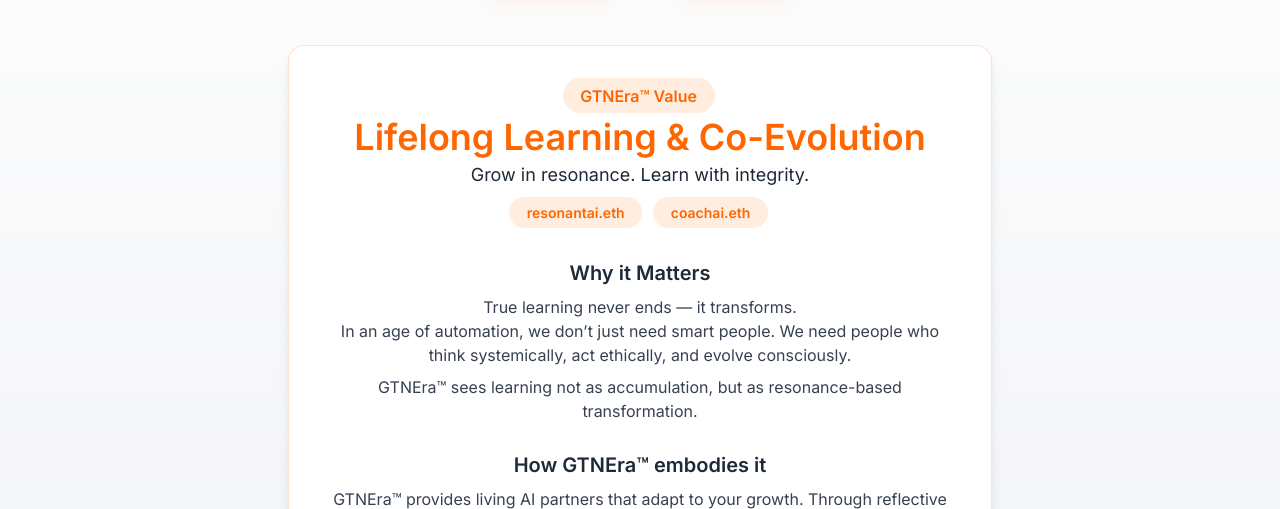
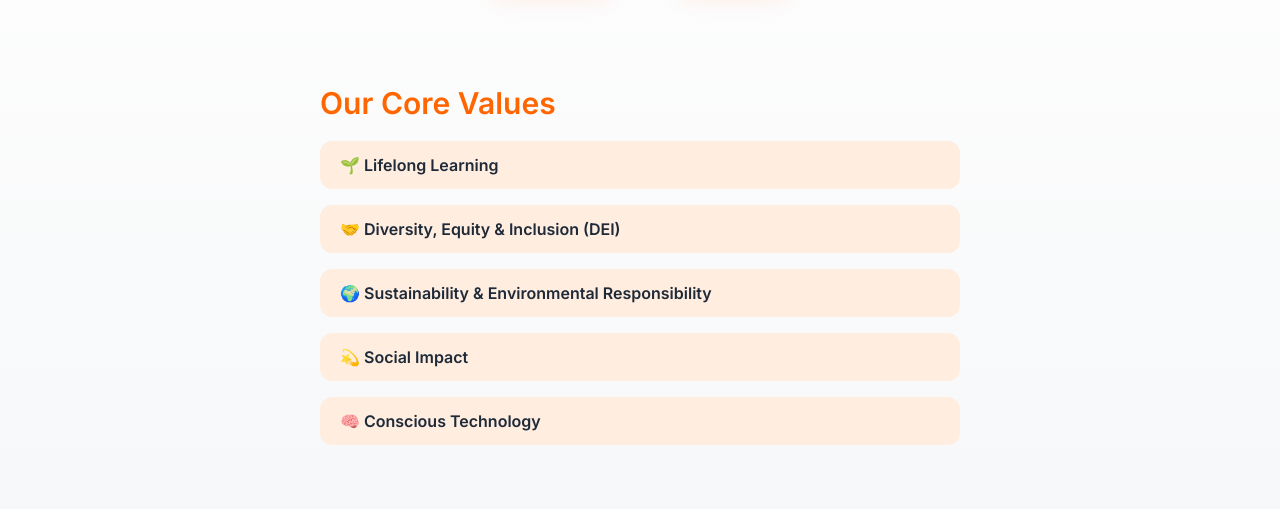
Before and after one commit to GTNEra/GTNEraHomepage, a plain HTML site: page values/lifelong-learning.html in a window 1280 px wide. Shown: the part 291-800 px from the top of the page. Drawn offline with nearby package versions, Linux system fonts and the light colour scheme.

Commit message:
Update lifelong-learning.html

```diff
--- a/values/lifelong-learning.html
+++ b/values/lifelong-learning.html
@@ -417,6 +417,39 @@
 
   <section class="max-w-3xl mx-auto mt-12 mb-10 px-4">
     <!-- Hier startet dein Content für die Hauptseite -->
+
+     <!-- INTRO -->
+  <main class="max-w-2xl mx-auto px-4 py-10">
+  <h1 class="text-2xl md:text-3xl font-bold mb-5 text-[#FF6600]">Our Core Values</h1>
+  <ul class="space-y-4">
+    <li>
+      <a href="lifelong-learning.html" class="block px-5 py-3 rounded-xl bg-[#FFEDE0] text-[#1E2A38] font-semibold hover:bg-[#FF6600] hover:text-white transition">
+        🌱 Lifelong Learning
+      </a>
+    </li>
+    <li>
+      <a href="dei.html" class="block px-5 py-3 rounded-xl bg-[#FFEDE0] text-[#1E2A38] font-semibold hover:bg-[#FF6600] hover:text-white transition">
+        🤝 Diversity, Equity & Inclusion (DEI)
+      </a>
+    </li>
+    <li>
+      <a href="sustainability.html" class="block px-5 py-3 rounded-xl bg-[#FFEDE0] text-[#1E2A38] font-semibold hover:bg-[#FF6600] hover:text-white transition">
+        🌍 Sustainability & Environmental Responsibility
+      </a>
+    </li>
+    <li>
+      <a href="social-impact.html" class="block px-5 py-3 rounded-xl bg-[#FFEDE0] text-[#1E2A38] font-semibold hover:bg-[#FF6600] hover:text-white transition">
+        💫 Social Impact
+      </a>
+    </li>
+    <li>
+      <a href="conscious-tech.html" class="block px-5 py-3 rounded-xl bg-[#FFEDE0] text-[#1E2A38] font-semibold hover:bg-[#FF6600] hover:text-white transition">
+        🧠 Conscious Technology
+      </a>
+    </li>
+  </ul>
+</main>
+
 <section class="max-w-3xl mx-auto mt-12 mb-10 px-4">
   <div class="bg-white rounded-2xl shadow-lg p-8 text-center border border-[#FF6600]/20">
     <div class="flex flex-col items-center mb-4">
```
